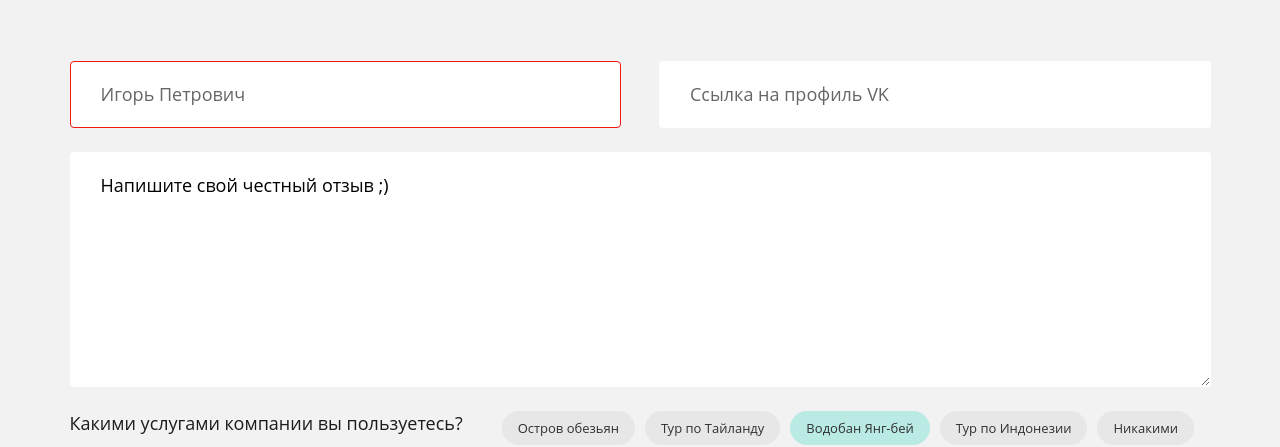
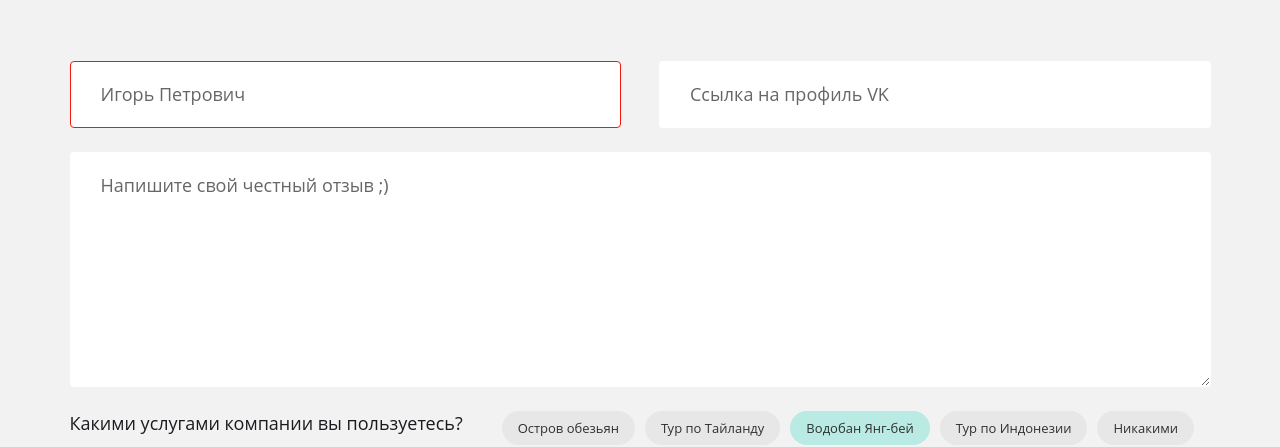
Before and after one commit to alex35567/ProjectAirAsia, a plain HTML site: page reviews.html in a window 1280 px wide. Shown: the part 2448-2895 px from the top of the page. Drawn offline with Linux system fonts and the light colour scheme; a web font is replaced by a local one.

Commit message:
Исправил ошибки

```diff
--- a/reviews.html
+++ b/reviews.html
@@ -235,7 +235,7 @@
                             <input type="text" placeholder="Ссылка на профиль VK" class="form__input">
                         </div>
                         <div class="form__row">
-                            <textarea class="form__input form__input--textarea">Напишите свой честный отзыв ;)</textarea>
+                            <textarea class="form__input form__input--textarea" placeholder="Напишите свой честный отзыв ;)"></textarea>
                         </div>
                     </form>
                     <div class="form__controls">
```
